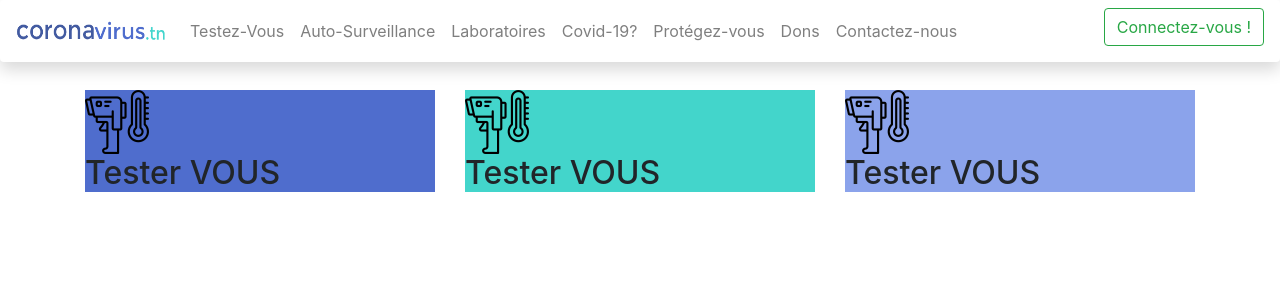
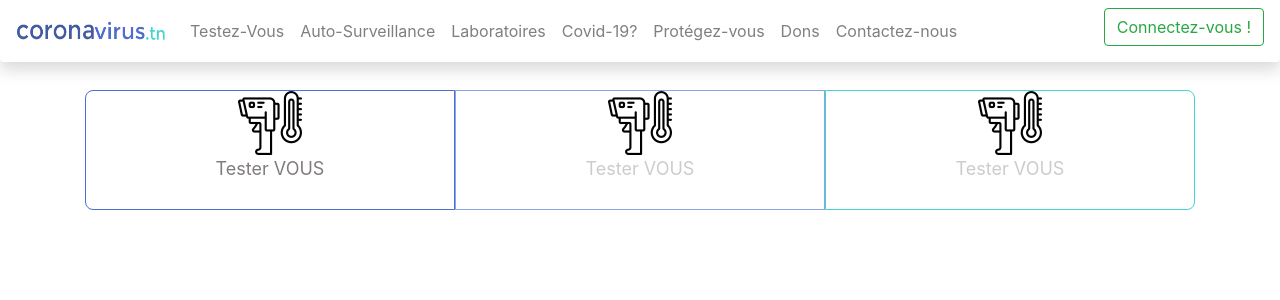
Before and after one commit to bilelmerhben/Project-team, a React (Create React App) app: page / in a window 1280 px wide. Shown: the top 300 px of the page. Built offline with nearby package versions, Linux system fonts and the light colour scheme.

Commit message:
Box styles

```diff
--- a/src/Css/box.css
+++ b/src/Css/box.css
@@ -1,7 +1,189 @@
-.sub1{background-color: rgb(79, 109, 205);}
-.sub2{  background-color: rgb(67, 213, 203);}
 
-.sub3 {background-color: rgb(139, 163, 235);}
+
+
+
+ .sub1 {
+  background: none;
+  color: rgb(128, 124, 124);
+
+  height: 120px;
+
+  border: 1px solid rgb(79, 109, 205);
+  font-size: 18px;
+  border-radius: 8px 0px 0px 8px;
+  transition: .6s;
+  overflow: hidden;
+ }
+
+ .sub1:focus {
+  outline: none;
+ }
+
+ .sub1:before {
+     content: '';
+     display: block;
+     position: absolute;
+     background: rgba(255,255,255,.5);
+
+     height: 100%;
+     left: 0;
+     top: 0;
+     opacity: .5;
+     filter: blur(30px);
+     transform: translateX(-130px) skewX(-15deg);
+ }
+
+ .sub1:after {
+     content: '';
+     display: block;
+     position: absolute;
+     background: rgba(255,255,255,.2);
+     width: 30px;
+     height: 100%;
+     left: 30px;
+     top: 0;
+     opacity: 0;
+     filter: blur(30px);
+     transform: translateX(-100px) scaleX(-15deg);
+ }
+
+ .sub1:hover {
+    background:rgb(79, 109, 205);
+    cursor: pointer;
+ }
+
+ .sub1:hover:before {
+  transform: translateX(300px) skewX(-15deg);
+  opacity: .6;
+  transition: .7s;
+ }
+
+ .sub1:hover:after {
+  transform: translateX(300px) skewX(-15deg);
+  opacity: 1;
+  transition: .7s;
+ }
+ .sub2 {
+  background: none;
+  color: #ccc;
+
+  height: 120px;
+  border: 1px solid rgb(139, 163, 235);
+  font-size: 18px;
+
+  transition: .6s;
+  overflow: hidden;
+ }
+
+ .sub2:focus {
+  outline: none;
+ }
+
+ .sub2:before {
+     content: '';
+     display: block;
+     position: absolute;
+     background: rgba(255,255,255,.5);
+
+     height: 100%;
+     left: 0;
+     top: 0;
+     opacity: .5;
+     filter: blur(30px);
+     transform: translateX(-130px) skewX(-15deg);
+ }
+
+ .sub2:after {
+     content: '';
+     display: block;
+     position: absolute;
+     background: rgba(255,255,255,.2);
+     width: 30px;
+     height: 100%;
+     left: 30px;
+     top: 0;
+     opacity: 0;
+     filter: blur(30px);
+     transform: translateX(-100px) scaleX(-15deg);
+ }
+
+ .sub2:hover {
+    background:rgb(139, 163, 235);
+    cursor: pointer;
+ }
+
+ .sub2:hover:before {
+  transform: translateX(300px) skewX(-15deg);
+  opacity: .6;
+  transition: .7s;
+ }
+
+ .sub2:hover:after {
+  transform: translateX(300px) skewX(-15deg);
+  opacity: 1;
+  transition: .7s;
+ }
+
+ .sub3 {
+  background: none;
+  color: #ccc;
+
+  height: 120px;
+  border: 1px solid  rgb(67, 213, 203);
+  font-size: 18px;
+  border-radius: 0px 8px 8px 0px;
+  transition: .6s;
+  overflow: hidden;
+ }
+
+ .sub3:focus {
+  outline: none;
+ }
+
+ .sub3:before {
+     content: '';
+     display: block;
+     position: absolute;
+     background: rgba(255,255,255,.5);
+     height: 100%;
+     left: 0;
+     top: 0;
+     opacity: .5;
+     filter: blur(30px);
+     transform: translateX(-130px) skewX(-15deg);
+ }
+
+ .sub3:after {
+     content: '';
+     display: block;
+     position: absolute;
+     background: rgba(255,255,255,.2);
+     width: 30px;
+     height: 100%;
+     left: 30px;
+     top: 0;
+     opacity: 0;
+     filter: blur(30px);
+     transform: translateX(-100px) scaleX(-15deg);
+ }
+
+ .sub3:hover {
+    background:  rgb(67, 213, 203);
+    cursor: pointer;
+ }
+
+ .sub3:hover:before {
+  transform: translateX(300px) skewX(-15deg);
+  opacity: .6;
+  transition: .7s;
+ }
+
+ .sub3:hover:after {
+  transform: translateX(300px) skewX(-15deg);
+  opacity: 1;
+  transition: .7s;
+ }
+
 
 .box1 {
 
@@ -10,3 +192,7 @@
 
 
 }
+.padding-0{
+  padding-right:0;
+  padding-left:0;
+}
--- a/src/components/testBtnLayout/Box.js
+++ b/src/components/testBtnLayout/Box.js
@@ -7,7 +7,7 @@ export function Box({ text, classname, img }) {
 
     <div className={classname}>
       <img src={img} alt={""} />
-      <h2>{text}</h2>
+      <p classname={classname}>{text}</p>
     </div>
 
   )
--- a/src/components/testBtnLayout/buttons.js
+++ b/src/components/testBtnLayout/buttons.js
@@ -5,17 +5,19 @@ import test from '../../img/temperature-sensor.png'
 class Btns extends Component{
     render(){
     return(
-        <div className="container box1">
-            <div className="row">
-                <div className="col">
+        <div className="container text-center box1">
+            <div className="row justify-content-md-center mx-0">
+                <div className="col px-0 text-center">
         <Box classname={"sub1"} img={test} text={"Tester VOUS"}/>
         </div>
-        <div className="col">
+        <div className="col px-0 text-center">
         <Box classname={"sub2"} img={test} text={"Tester VOUS"}/>
-        </div>
-        <div className="col">
+        </div >
+        <div className="col px-0 text-center">
         <Box classname={"sub3"} img={test} text={"Tester VOUS"}/>
         </div>
+
+
 
 </div>
         </div>
```
